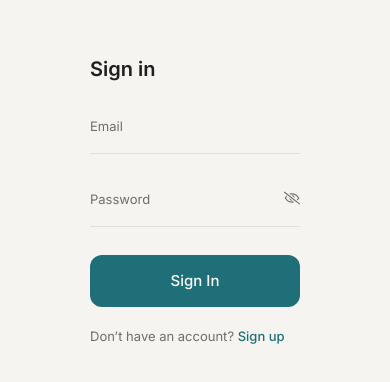
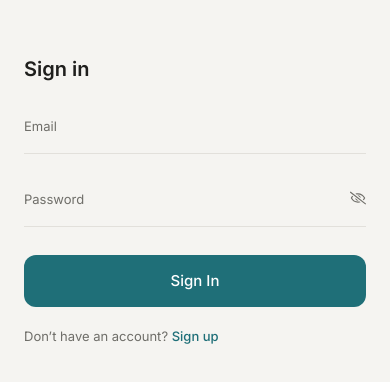
Before and after one commit to virendrasuryawanshi09/TaskSutra, a React (Vite) app in the folder frontend/: page /login in a window 390 px wide. Shown: the part 222-604 px from the top of the page. Built offline with nearby package versions, Linux system fonts and the light colour scheme; no server answers.

Commit message:
fix : fixing mobile view more precise

```diff
--- a/frontend/src/components/layouts/AuthLayout.jsx
+++ b/frontend/src/components/layouts/AuthLayout.jsx
@@ -3,9 +3,9 @@ import React from "react";
 
 const AuthLayout = ({ children, title }) => {
   return (
-    <div className="min-h-screen bg-[var(--bg)] text-[var(--text)] transition-colors duration-300">
+    <div className="min-h-screen bg-[var(--bg)] text-[var(--text)] transition-colors duration-300 flex flex-col justify-center">
 
-      <div className="max-w-[1100px] mx-auto min-h-screen flex items-center justify-center px-6 md:grid md:grid-cols-[1.2fr_1fr] md:gap-[80px] relative">
+      <div className="w-full max-w-[1100px] mx-auto min-h-screen md:min-h-0 flex flex-col justify-center items-center md:grid md:grid-cols-[1.2fr_1fr] md:gap-[80px] px-6 py-10 md:py-0 relative">
 
         {/* Divider */}
         <div className="hidden md:block absolute left-1/2 top-[20%] bottom-[20%] w-px bg-[var(--border)]" />
@@ -30,8 +30,8 @@ const AuthLayout = ({ children, title }) => {
         </div>
 
         {/* RIGHT */}
-        <div className="flex justify-start">
-          <div className="w-full max-w-[360px] mx-auto md:mx-0">
+        <div className="w-full flex justify-center md:justify-start">
+          <div className="w-full max-w-[400px] md:max-w-[360px] mx-auto md:mx-0">
 
             <div className="text-[20px] font-semibold mb-[25px]">
               {title}
--- a/frontend/src/components/layouts/Navbar.jsx
+++ b/frontend/src/components/layouts/Navbar.jsx
@@ -188,17 +188,15 @@ const Navbar = () => {
                                             <div
                                                 key={n._id}
                                                 onClick={() => handleNotificationClick(n)}
-                                                className={`p-3 rounded-xl border transition duration-150 flex flex-col gap-1.5 text-left relative group cursor-pointer ${
-                                                    n.isRead
+                                                className={`p-3 rounded-xl border transition duration-150 flex flex-col gap-1.5 text-left relative group cursor-pointer ${n.isRead
                                                         ? "bg-transparent border-transparent hover:bg-[var(--bg-soft)]"
                                                         : "bg-[var(--bg-soft)] border-[var(--border)] hover:border-[var(--accent)]"
-                                                }`}
+                                                    }`}
                                             >
                                                 {/* Top row: Title and Badge/Action */}
                                                 <div className="flex items-start justify-between gap-2 min-w-0">
-                                                    <span className={`text-xs font-semibold truncate ${
-                                                        n.isRead ? "text-[var(--text)]" : "text-[var(--accent)]"
-                                                    }`}>
+                                                    <span className={`text-xs font-semibold truncate ${n.isRead ? "text-[var(--text)]" : "text-[var(--accent)]"
+                                                        }`}>
                                                         {n.title}
                                                     </span>
                                                     <div className="flex items-center gap-1 shrink-0">
@@ -263,7 +261,7 @@ const Navbar = () => {
                             animate={{ x: 0 }}
                             exit={{ x: "-100%" }}
                             transition={{ type: "spring", damping: 28, stiffness: 280 }}
-                            className="fixed inset-y-0 left-0 z-[90] w-[40vw] min-w-[220px] max-w-[280px] overflow-y-auto border-r border-[var(--border)] bg-[var(--surface)] shadow-[0_0_0_1px_rgba(0,0,0,0.04),0_16px_40px_rgba(0,0,0,0.22)]"
+                            className="fixed inset-y-0 left-0 z-[90] w-[75vw] min-w-[270px] max-w-[280px] overflow-y-auto border-r border-[var(--border)] bg-[var(--surface)] shadow-[0_0_0_1px_rgba(0,0,0,0.04),0_16px_40px_rgba(0,0,0,0.22)]"
                         >
                             <SideMenu />
                         </motion.div>
```
